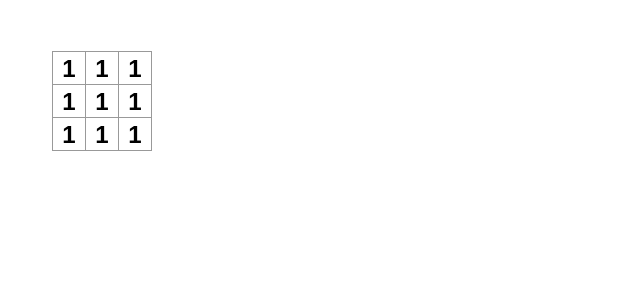
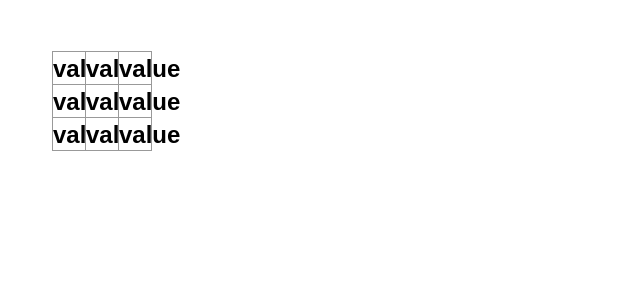
Before and after one commit to solba3/react-2, a React (Vite) app: page / in a window 1280 px wide. Shown: the top 300 px of the page, without its empty margins (0-640 px from the left). Built offline with nearby package versions, Linux system fonts and the light colour scheme.

Commit message:
update square component to read a value prop

```diff
--- a/src/App.jsx
+++ b/src/App.jsx
@@ -13,8 +13,8 @@
   )
 }
 
-function Square() {
-  return <button className="square">1</button>
+function Square({ value }) {
+  return <button className="square">value</button>
 }
 
 export function Board() {
```
